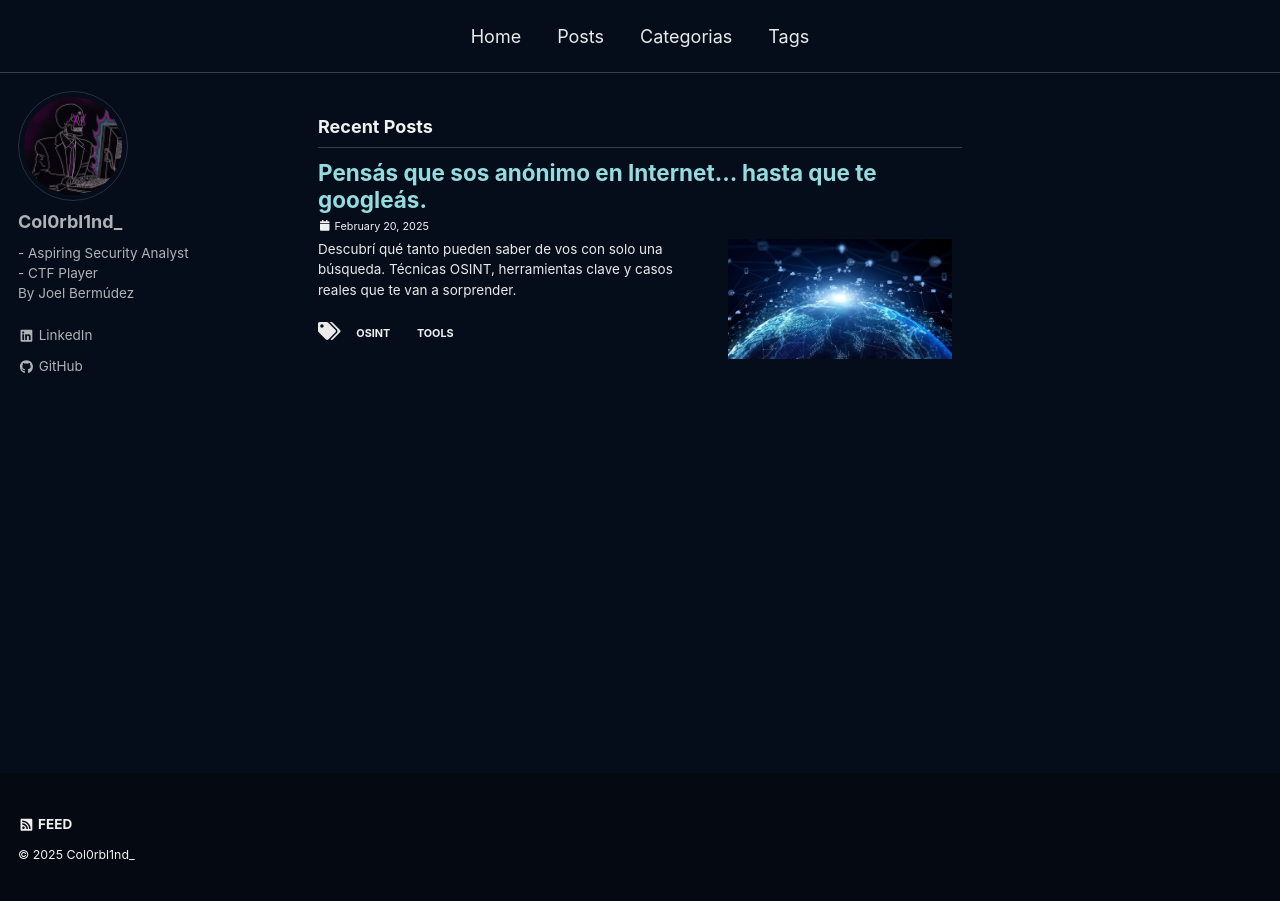
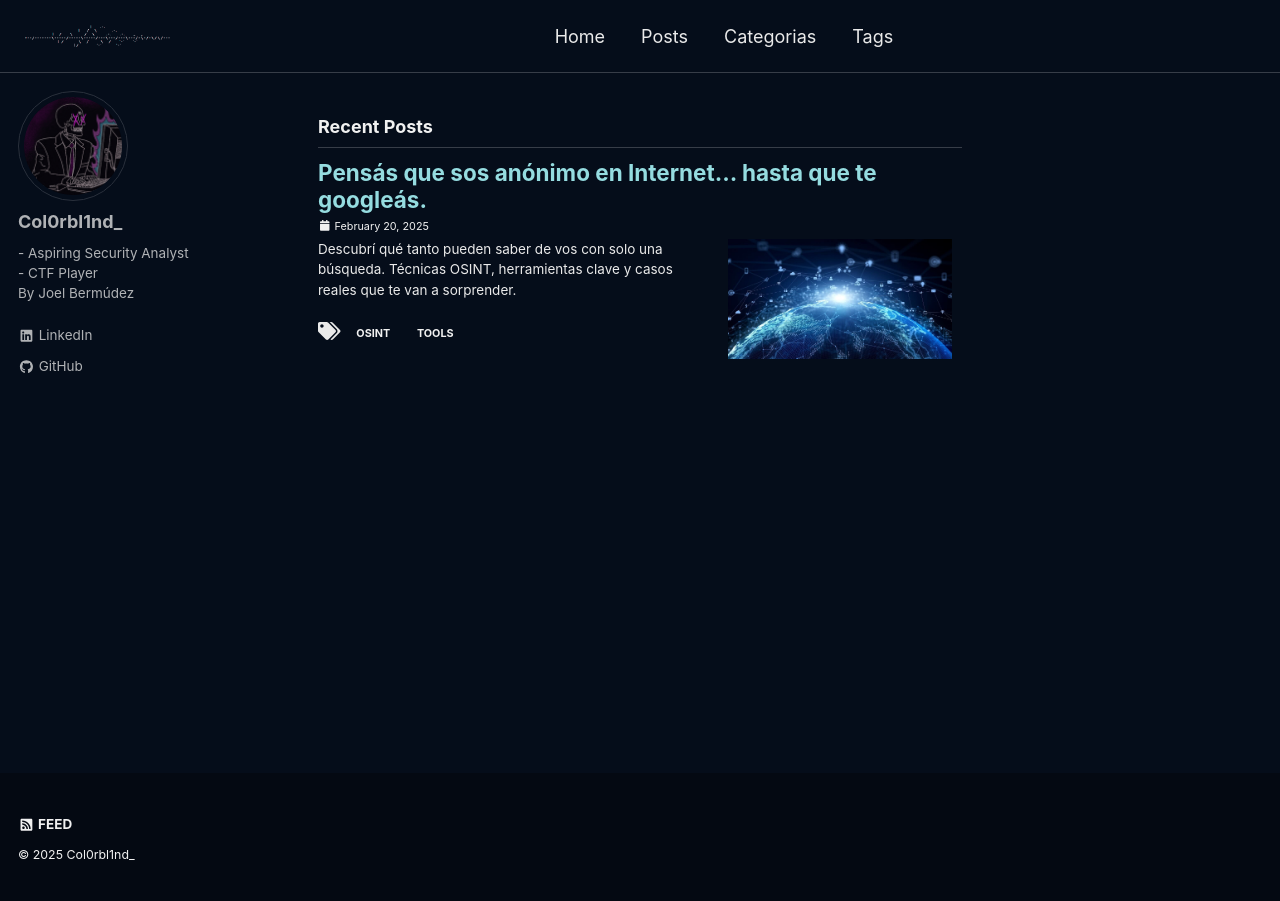
Before and after one commit to J0elBermud3z/J0elBermud3z.github.io, a Jekyll site: the page built from index.html, in a window 1280 px wide. Built offline with Jekyll 4.4.1, drawn with Linux system fonts in a browser that asks for light colours; cached includes are drawn as plain includes; a script that is not in the unit is left out; the list of posts is cut into pages by our own code.

```diff
--- a/_config.yml
+++ b/_config.yml
@@ -23,7 +23,7 @@
 url                      : # "https://snowscan.io" # the base hostname & protocol for your site e.g. "https://mmistakes.github.io"
 baseurl                  : # the subpath of your site, e.g. "/blog"
 repository               : "Col0rbl1nd_/Col0rbl1nd_.github.io" # GitHub username/repo-name e.g. "mmistakes/minimal-mistakes"
-logo                     : #"/assets/images/letters-3.png"
+logo                     : "/assets/images/letters-3.png"
 teaser                   : # path of fallback teaser image, e.g. "/assets/images/500x300.png"
 breadcrumbs              : true # true, false (default)
 words_per_minute         : 200
```
